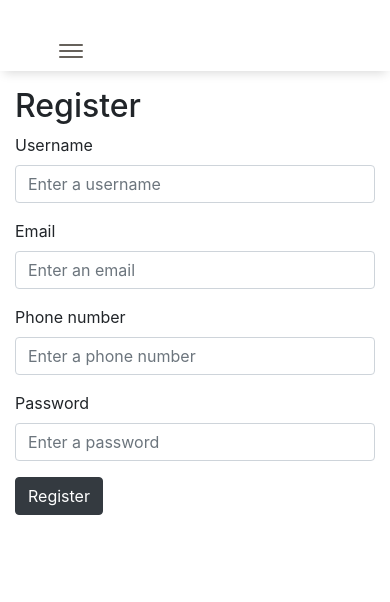
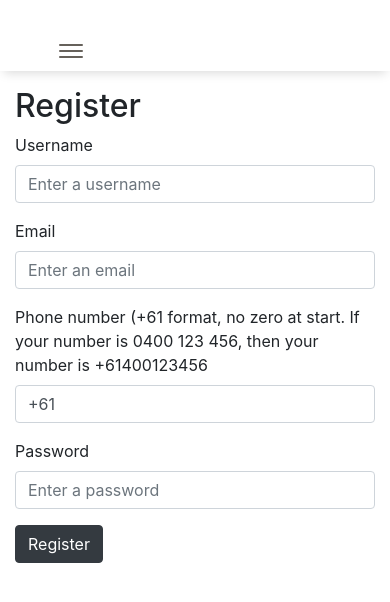
Before and after one commit to igscl/secret-gigs-MERN-client, a React (Create React App) app: page /auth/register in a window 390 px wide. Shown: the top 602 px of the page. Built offline with nearby package versions, Linux system fonts and the light colour scheme; no server answers.

Commit message:
registration form +61 phone

```diff
--- a/src/components/Register.js
+++ b/src/components/Register.js
@@ -19,7 +19,7 @@ const Register = ({history}) => {
     const initialFormState = {
         username: "",
         email: "",
-        phoneNumber: "",
+        phoneNumber: "+61",
         password: ""
     }
 
@@ -53,12 +53,10 @@ const Register = ({history}) => {
             history.push("/profile")
         })
         .catch(error => {
-            setErrorMessage("Something went wrong");
+            setErrorMessage("Something went wrong, try changing your username");
         })
     }
-//         registerUser(userDetails)
-//         history.push("/")
-// }
+
 
     return (
 
@@ -78,7 +76,7 @@ const Register = ({history}) => {
                         <Form.Control data-cy="email" required type="email" value= {userDetails.email}  name="email" placeholder="Enter an email" onChange={handleChange} />
                     </Form.Group>
                     <Form.Group>
-                        <Form.Label>Phone number</Form.Label>
+    <Form.Label>Phone number (+61 format, no zero at start. If your number is 0400 123 456, then your number is +61400123456</Form.Label>
                         <Form.Control data-cy="phone-number" required type="phone number" value= {userDetails.phoneNumber}  name="phoneNumber" placeholder="Enter a phone number" onChange={handleChange} />
                     </Form.Group>
                     <Form.Group>
@@ -90,27 +88,6 @@ const Register = ({history}) => {
             </Col>
         </Row>
     </Container >
-        // <form data-cy="register-form" onSubmit={handleSubmit}>
-        //     {errorMessage && <p style={{color: 'red'}}>{errorMessage}</p>}
-        //     <div style={divStyles}>
-        //         <label style={labelStyles}>Username</label>
-        //         <input style={inputStyles} data-cy="username" required type="text" value= {userDetails.username} name="username" placeholder="Enter a username" onChange={handleChange}></input>
-        //     </div>
-        //     <div style={divStyles}>
-        //         <label style={labelStyles}>Email</label>
-        //         <input style={inputStyles} data-cy="email" required type="email" value= {userDetails.email}  name="email" placeholder="Enter an email" onChange={handleChange}></input>
-        //     </div>
-        //     <div style={divStyles}>
-        //         <label style={labelStyles}>Phone number</label>
-        //         <input style={inputStyles} data-cy="phone-number" required type="phone number" value= {userDetails.phoneNumber}  name="phoneNumber" placeholder="Enter a phone number" onChange={handleChange}></input>
-        //     </div>
-        //     <div style={divStyles}>
-        //         <label style={labelStyles}>Password</label>
-        //         <input style={inputStyles} data-cy="password" required type="password" value= {userDetails.password} name="password" placeholder="Enter a password" onChange={handleChange}></input>
-        //     </div>
-        //     <input data-cy="register-button" type="submit" value="Register"></input>
-
-        // </form>
     )
 
 }
```
